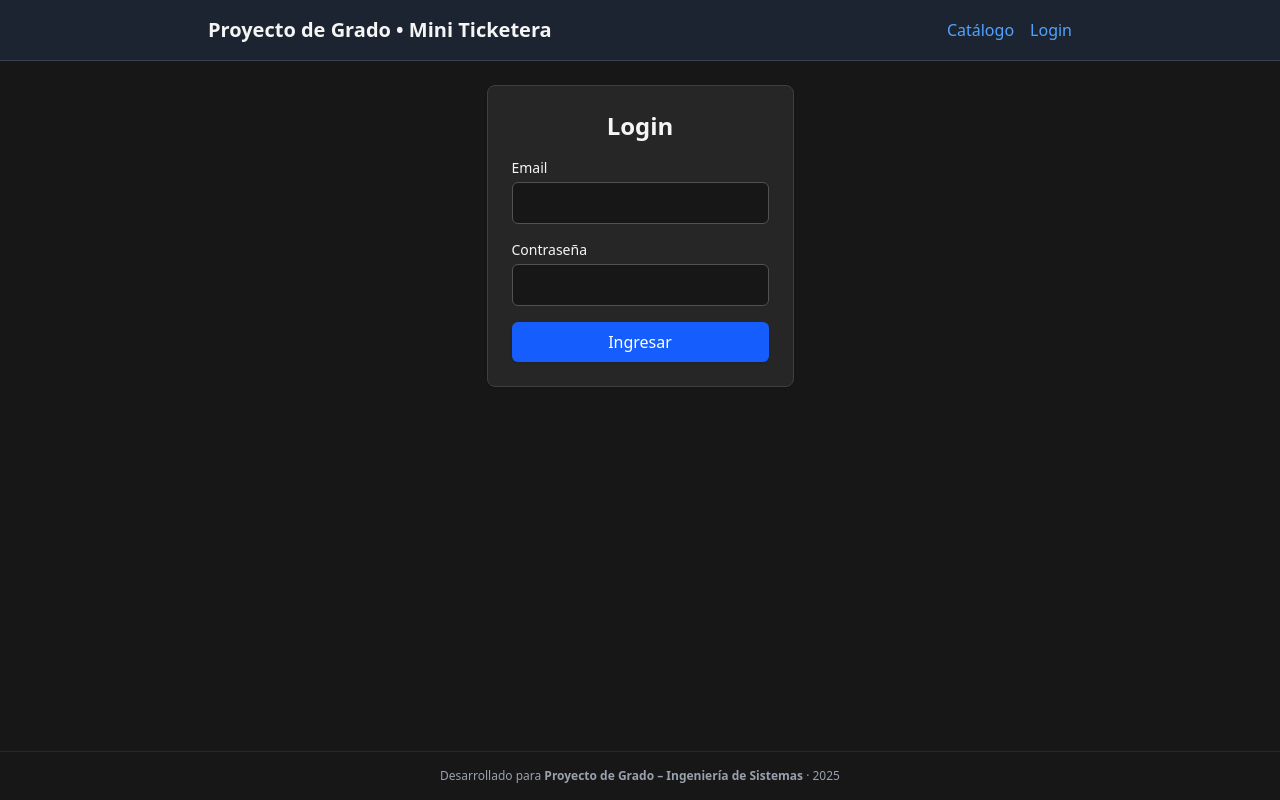
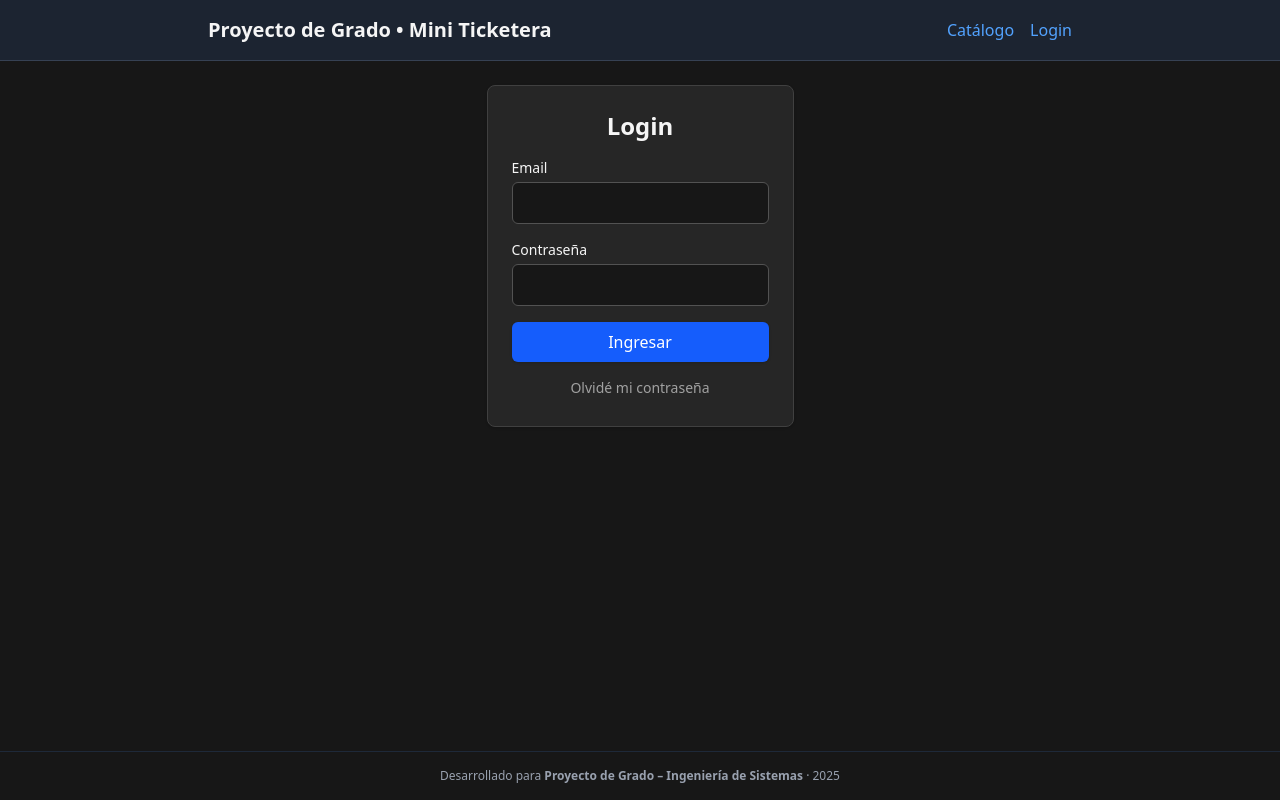
Before and after one commit to lucianocastr/ticketeraTesis, a React (Vite) app: page /login in a window 1280 px wide. Built offline with nearby package versions, Linux system fonts and the light colour scheme.

Commit message:
Implement forgor password

```diff
--- a/src/App.css
+++ b/src/App.css
@@ -40,10 +40,10 @@
   color: #888;
 }
 
-/* button.btn-light {
+button.btn-light {
   display: none;
 }
 
 .login-container button.btn-light {
   display: block;
-} */
+}
--- a/src/pages/Login.jsx
+++ b/src/pages/Login.jsx
@@ -253,14 +253,14 @@ export default function Login() {
         </button>
       </form>
 
-      {/* <button
+      <button
         type="button"
         data-testid="btn-forgot-password"
         onClick={() => setStep("forgot-email")}
         className="w-full text-neutral-400 hover:text-white text-sm mt-3 py-1 btn-light"
       >
         Olvidé mi contraseña
-      </button> */}
+      </button>
     </div>
   );
 }
```
